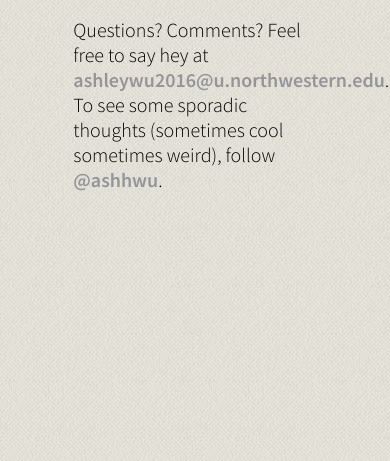
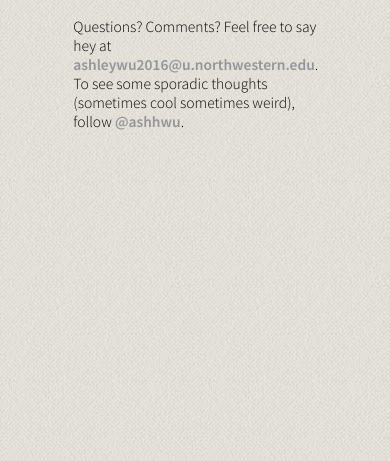
Before and after one commit to valdezileana/testsite, a plain HTML site: page contact.html in a window 390 px wide. Shown: the part 170-631 px from the top of the page. Drawn offline with nearby package versions, Linux system fonts and the light colour scheme; a web font is replaced by a local one.

Commit message:
changed font size ugh responsive

```diff
--- a/style.css
+++ b/style.css
@@ -499,6 +499,10 @@ a:hover{
 	.fontawesome-hand-left{
 		display:none;
 	}
+
+	#contact-me{
+		font-size: 15.5px;
+	}
 }
 
 /*phone*/
```
